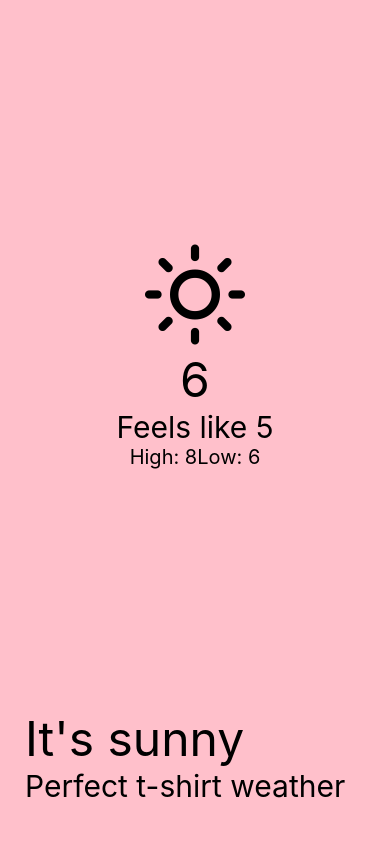
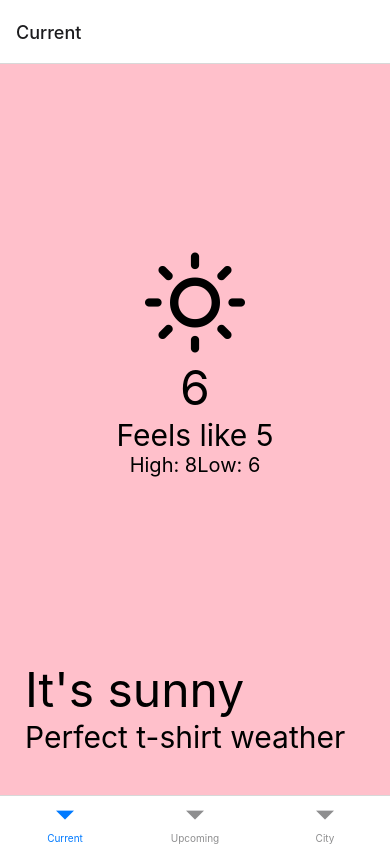
Before and after one commit to fanpug/WeatherApp, a React Native app: screen / in a window 390 px wide. Built offline with nearby package versions, Linux system fonts and the light colour scheme.

Commit message:
Add necessary dependencies for tab navigation and refactor appjs

```diff
--- a/App.js
+++ b/App.js
@@ -1,22 +1,31 @@
 import React from 'react'
-import { View, StyleSheet } from 'react-native'
 import CurrentWeather from './src/screens/CurrentWeather'
 import UpcomingWeather from "./src/screens/UpcomingWeather";
 import City from './src/screens/City';
+import { NavigationContainer } from '@react-navigation/native';
+import { createBottomTabNavigator } from '@react-navigation/bottom-tabs';
+
+const Tab = createBottomTabNavigator();
 
 const App = () => {
-
   return (
-    <View style={styles.container}>
-      <CurrentWeather />
-    </View>
+    <NavigationContainer>
+      <Tab.Navigator>
+        <Tab.Screen
+          name={'Current'}
+          component={CurrentWeather}
+        />
+        <Tab.Screen
+          name={'Upcoming'}
+          component={UpcomingWeather}
+        />
+        <Tab.Screen
+          name={'City'}
+          component={City}
+        />
+      </Tab.Navigator>
+    </NavigationContainer>
   )
 }
 
-const styles = StyleSheet.create({
-  container: {
-    flex: 1,
-  }
-})
-
 export default App
--- a/package.json
+++ b/package.json
@@ -10,10 +10,14 @@
     "lint": "eslint ."
   },
   "dependencies": {
+    "@react-navigation/bottom-tabs": "^6.5.8",
+    "@react-navigation/native": "^6.1.7",
     "expo": "~49.0.5",
     "expo-status-bar": "~1.6.0",
     "react": "18.2.0",
-    "react-native": "0.72.3"
+    "react-native": "0.72.3",
+    "react-native-screens": "~3.22.0",
+    "react-native-safe-area-context": "4.6.3"
   },
   "devDependencies": {
     "@babel/core": "^7.20.0",
```
Also changed, not shown: 1 other file (tests, documents, lock files or other folders).
